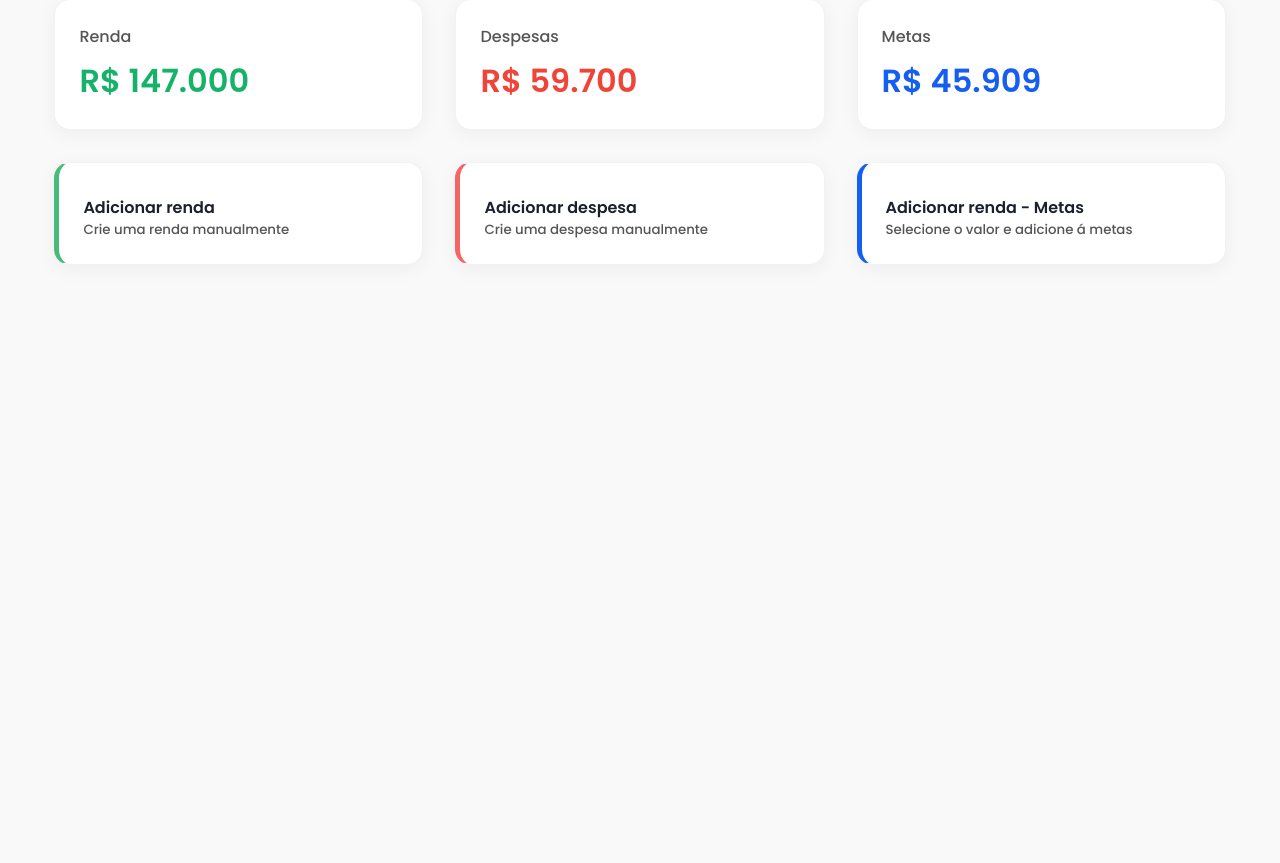
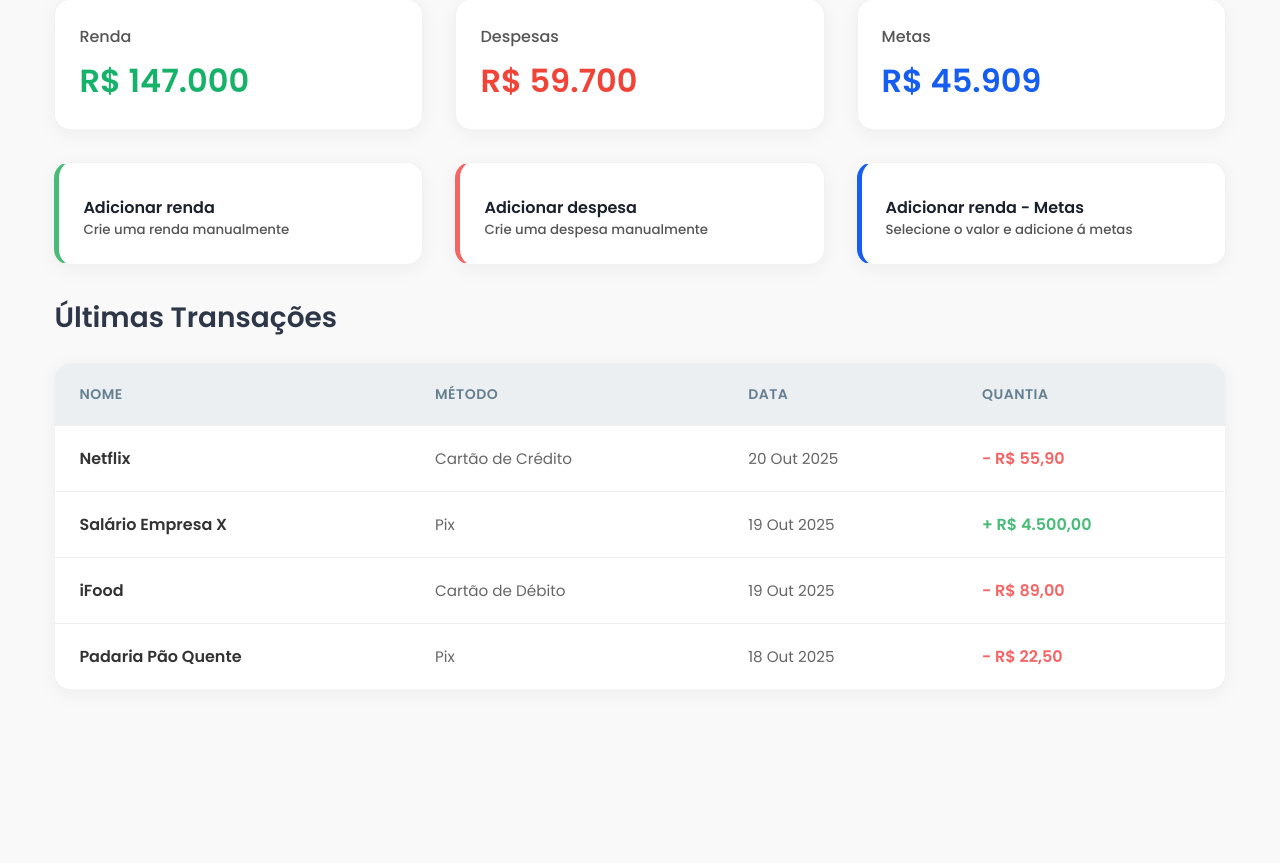
Before and after one commit to mauricio-m-dev/Gerenciador-Financeiro, a PHP site: page /View/VisaoGeral.php in a window 1280 px wide. Shown: the part 189-1052 px from the top of the page. Run offline with PHP 8.4, Linux system fonts and the light colour scheme; some libraries are stand-ins or nearby versions.

Commit message:
feat: Criação da tabela de últimas transações.

```diff
--- a/View/VisaoGeral.php
+++ b/View/VisaoGeral.php
@@ -97,6 +97,59 @@
                 </div>
             </div>
         </div>
+
+        <div class="transactions-section">
+
+            <h2>Últimas Transações</h2>
+
+            <div class="card-table-container">
+                <div class="table-scroll-wrapper">
+                    <table class="transactions-table">
+                        <thead>
+                            <tr>
+                                <th>Nome</th>
+                                <th>Método</th>
+                                <th>Data</th>
+                                <th class="align-right">Quantia</th>
+                            </tr>
+                        </thead>
+
+                        <tbody>
+                            <tr>
+                                <td class="transaction-name">Netflix</td>
+                                <td class="transaction-method">Cartão de Crédito</td>
+                                <td class="transaction-date">20 Out 2025</td>
+                                <td class="amount-expense align-right">- R$ 55,90</td>
+                            </tr>
+
+                            <tr>
+                                <td class="transaction-name">Salário Empresa X</td>
+                                <td class="transaction-method">Pix</td>
+                                <td class="transaction-date">19 Out 2025</td>
+                                <td class="amount-income align-right">+ R$ 4.500,00</td>
+                            </tr>
+
+                            <tr>
+                                <td class="transaction-name">iFood</td>
+                                <td class="transaction-method">Cartão de Débito</td>
+                                <td class="transaction-date">19 Out 2025</td>
+                                <td class="amount-expense align-right">- R$ 89,00</td>
+                            </tr>
+
+                            <tr>
+                                <td class="transaction-name">Padaria Pão Quente</td>
+                                <td class="transaction-method">Pix</td>
+                                <td class="transaction-date">18 Out 2025</td>
+                                <td class="amount-expense align-right">- R$ 22,50</td>
+                            </tr>
+                        </tbody>
+                    </table>
+                </div>
+
+            </div>
+
+        </div>
+
     </main>
 
     <script src="../template/asset/js/VisaoGeral.js"></script>
--- a/template/asset/css/VisaoGeral.css
+++ b/template/asset/css/VisaoGeral.css
@@ -102,7 +102,7 @@ header.scrolled {
     transform 0.3s ease-in-out;
 }
 
-.nav-links li a:hover {
+.nav-links li a:icon {
   color: #155eef;
   background-color: #f5f8ff;
   border-radius: 1rem;
@@ -126,7 +126,7 @@ header.scrolled {
 }
 
 .settings-icon:hover .material-symbols-outlined {
-  color: #222;
+  color: #101828;
   transform: rotate(60deg);
 }
 
@@ -253,7 +253,8 @@ main h1 {
   border-left: 5px solid var(--button-accent-color, #155eef); /* Azul como padrão */
 
   /* Transições para hover e focus */
-  transition: transform 0.3s ease, box-shadow 0.3s ease, background-color 0.3s ease;
+  transition: transform 0.3s ease, box-shadow 0.3s ease,
+    background-color 0.3s ease;
 }
 
 /* Estilo de Hover e Focus (Acessibilidade)
@@ -278,7 +279,6 @@ main h1 {
   box-shadow: 0 4px 15px rgba(0, 0, 0, 0.08);
 }
 
-
 /* Estilo do conteúdo DENTRO dos botões.
   Mantém a consistência com os .meta-card.
 */
@@ -295,19 +295,18 @@ main h1 {
   margin-top: 0.5rem; /* Espaçamento entre o <p> e o <h2> */
 }
 
-
 /* Variações de Cor
   Aqui definimos a cor da borda para cada tipo de botão.
 */
 
 /* Renda = Verde */
 .geral-button-renda button {
-  --button-accent-color: #48BB78; /* Verde (Positivo) */
+  --button-accent-color: #48bb78; /* Verde (Positivo) */
 }
 
 /* Despesas = Vermelho */
 .geral-button-despesas button {
-  --button-accent-color: #F56565; /* Vermelho (Negativo) */
+  --button-accent-color: #f56565; /* Vermelho (Negativo) */
 }
 
 /* Metas = Azul (Cor primária) */
@@ -315,7 +314,108 @@ main h1 {
   --button-accent-color: #155eef; /* Azul (Meta/Ação) */
 }
 
-/* --- 7. Responsividade (Media Queries) --- */
+/* --- 7. Componente: Tabela de Transações --- */
+
+/* Classe utilitária para alinhamento */
+.align-right {
+  text-align: right;
+}
+
+/* Container de toda a seção */
+.transactions-section {
+  margin-top: 3rem;
+  max-width: 1200px;
+  min-width: 320px;
+  margin: 0 auto;
+  padding: 0 0.9rem;
+}
+
+/* Título da seção (H2) */
+.transactions-section h2 {
+  font-size: 1.75rem; /* Um pouco menor que o H1 principal */
+  color: #2d3748;
+  font-weight: 600;
+  margin-bottom: 1.5rem;
+  margin-top: 2rem;
+}
+
+/* O Card que envolve a tabela */
+.card-table-container {
+  background: #ffffff;
+  border-radius: 16px; /* Cantos arredondados */
+  box-shadow: 0 4px 20px rgba(0, 0, 0, 0.05);
+  border: 1px solid rgba(0, 0, 0, 0.05);
+
+  /* Importante: Esconde o que "vazar" para manter os cantos arredondados */
+  overflow: hidden;
+}
+
+/* Wrapper que permite a rolagem horizontal (responsividade) */
+.table-scroll-wrapper {
+  overflow-x: auto; /* Permite rolar a tabela horizontalmente */
+  -webkit-overflow-scrolling: touch; /* Melhora a rolagem em iOS */
+}
+
+/* Estilo principal da tabela */
+.transactions-table {
+  width: 100%; /* Ocupa 100% do wrapper */
+  border-collapse: collapse; /* Remove espaços entre as células */
+
+  /* Força a rolagem em telas menores que 600px */
+  min-width: 600px;
+}
+
+/* Estilo das Células (Cabeçalho <th> e Dados <td>) */
+.transactions-table th,
+.transactions-table td {
+  padding: 1.25rem 1.5rem; /* Espaçamento interno generoso */
+  text-align: left;
+  border-bottom: 1px solid #f0f0f0; /* Linha sutil entre as transações */
+  white-space: nowrap; /* Impede que o texto quebre (para a rolagem) */
+}
+
+/* Cabeçalho da Tabela (Nome, Método, etc.) */
+.transactions-table th {
+  background-color: #ECEFF2;
+  font-weight: 600;
+  font-size: 0.875rem; /* 14px */
+  color: #668091;
+  text-transform: uppercase;
+  letter-spacing: 0.5px;
+}
+
+/* Remove a borda da última linha da tabela */
+.transactions-table tbody tr:last-child td {
+  border-bottom: none;
+}
+
+/* Estilos de Células Específicas */
+.transaction-name {
+  font-weight: 600;
+  color: #333;
+}
+
+.transaction-method,
+.transaction-date {
+  color: #666;
+  font-size: 0.95rem;
+}
+
+/* --- Cores para Renda e Despesa --- */
+/* Usamos as mesmas cores dos botões para consistência */
+
+.amount-income {
+  color: #48bb78; /* Verde */
+  font-weight: 600;
+}
+
+.amount-expense {
+  color: #f56565; /* Vermelho */
+  font-weight: 600;
+}
+
+
+/* --- 9. Responsividade (Media Queries) --- */
 /* Agrupados do maior para o menor breakpoint */
 
 /* Breakpoint: Tablets e Menores (<= 992px) */
```
